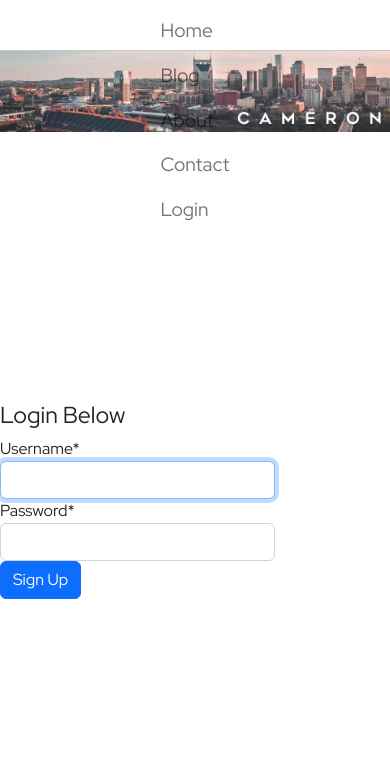
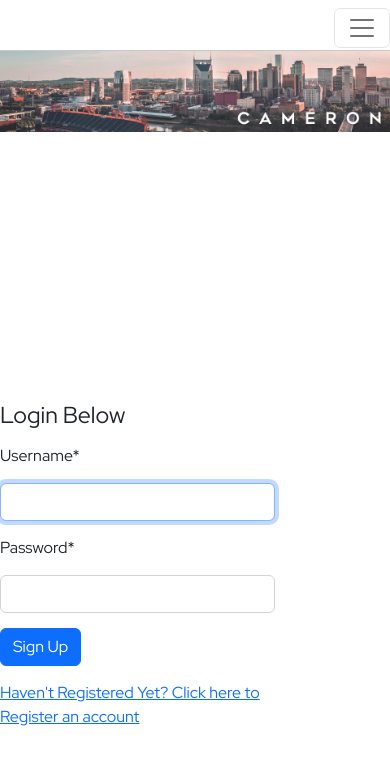
Before and after one commit to cbyroad1/blogproject, a Django app: page /account/login/ in a window 390 px wide. Shown: the top 765 px of the page. Run offline with Django 4.2, Linux system fonts and the light colour scheme; some libraries are stand-ins or nearby versions.

Commit message:
Restructured some html and css elements on the navbar, login and signup pages. Fixed links in navbar.

```diff
--- a/static/css/style.css
+++ b/static/css/style.css
@@ -17,7 +17,7 @@
 
 .nav-link-container{
     display: flex;
-    justify-content: center;
+    justify-content: end;
 }
 
 .navbar-nav li{
@@ -29,9 +29,14 @@
 /* Header */
 
 #banner-pic{
-    max-width: 100%;
+    width: 100%;
     max-height: 300px;
     display: block;
+    margin: 0px;
+}
+
+.banner-container{
+  justify-content: center;
 }
 
 .header{
@@ -39,79 +44,21 @@
     margin-bottom: 50px;
 }
 
-/* Blog Content */
 
-/* .content{
-    display: flex;
+
+/* Sign Up and Login Page */
+
+
+.login-signup-form div{
+  margin: 15px 0px 15px 0px;
 }
 
-.blog-container{
-    margin: 20px;
-}
-
-.blog-card{
-    height: 250px;
-    margin: 50px 0px 50px 0px;
-}
-
-.blog-card-image{
-    height: max-content;
-    width: max-content;
-}
-
-img{
-    max-width: 100%;
-    height: auto;
-}
-
-
-.card-content{
-    text-align: center;
-}
-
-.card-content small{
-    margin: 10px;
-    text-align: center;
-}
-
-.card-content h3{
-    font-weight:bold;
-    text-align: center;
-}
-
-.blog-description{
-    padding: 20px;
-}
-
-img{
-    max-width: 100%;
-    height: auto;
-}
-
-.profile-pic{
-    height: auto;
-    width: 50px;
-    border-radius: 50%;
-    margin: 10px;
-}
- */
-
-/* Side Content  */
-/* .side-cards{
-    border: 1px solid gainsboro;
-    padding: 15px;
-    margin: 25px;
-    background-color: #ffffff;
-}
- */
-
-/* Sign Up Page */
 .myform{
-    margin-bottom: 25px;
+  margin-bottom: 25px;
 }
 
 .signup-form{
-    width: 275px;
+  width: 275px;
 }
 
 
--- a/templates/_base.html
+++ b/templates/_base.html
@@ -11,35 +11,36 @@
         <link rel="stylesheet" href="{% static 'css/style.css' %}">
         <!-- CSS only -->
         <link href="https://cdn.jsdelivr.net/npm/bootstrap@5.2.3/dist/css/bootstrap.min.css" rel="stylesheet" integrity="sha384-rbsA2VBKQhggwzxH7pPCaAqO46MgnOM80zW1RWuH61DGLwZJEdK2Kadq2F9CUG65" crossorigin="anonymous">
-
         <link rel="stylesheet" href="https://fonts.googleapis.com/css?family=Red+Hat+Display">
     </head>
     <body style="font-family: 'Red Hat Display', sans-serif; ">
         <!-- navbar  -->
         <div class="row nav-container">
-            <div class="col-sm-1"></div>
-            <div class="col-sm-5 d-flex align-self-center"> <h2 class="" style="margin-bottom: 0px;"></h2></div>
-                <div class="col-lg-5 nav-link-container">
+            <div class="col-sm-2"></div>
+                <div class="col-lg-8 nav-link-container">
                     <nav class="navbar navbar-expand-lg navbar-light justify-content-end">
+                        <button class="navbar-toggler" type="button" data-toggle="collapse" data-target="#navbarSupportedContent" aria-controls="navbarSupportedContent" aria-expanded="false" aria-label="Toggle navigation">
+                            <span class="navbar-toggler-icon"></span>
+                        </button>
+                        <div class="collapse navbar-collapse" id="navbarNavAltMarkup">
                         <ul class="navbar-nav mr-auto">
-                            <li class="nav-link">Home</li>
+                            <li class="nav-link"><a href="{% url 'home' %}" style="color: inherit; text-decoration: none;">Home</a></li>
                             <li class="nav-link">Blog</li>
-                            <li class="nav-link">About</li>
                             <li class="nav-link">Contact</li>
                             {% if user.is_authenticated %}
                             <li class="nav-link"><a href="{% url 'logout' %}" style="color: inherit; text-decoration: none; ">Logout</a></li>
                             {% else %}
                             <li class="nav-link"><a href="{% url 'login' %}" style="color: inherit; text-decoration: none; ">Login</a></li>
                             {% endif %}
-
                         </ul>
+                        </div>
                     </nav>
                 </div>
-            <div class="col-sm-1"></div>
+            <div class="col-sm-2"></div>
         </div>
         <hr style="margin: 0px;">
-        <div class="row header" style="">
-            <div class="col-lg-12"> <img id='banner-pic' src="{% static 'images/newcameron.jpeg' %}" alt=""> </div>
+        <div class="row header">
+            <div class="col-lg-12 banner-container"> <img id='banner-pic' src="{% static 'images/newcameron.jpeg' %}" alt=""> </div>
         </div>
         {% block content %}
 
--- a/templates/accounts/login.html
+++ b/templates/accounts/login.html
@@ -5,22 +5,22 @@
 <div class="row">
     <div class="col-sm-5">
     </div>
-    <div class="col-sm-3 justify-content-center">
+    <div class="col-sm-3 justify-content-center register-login-div">
         <h3>Login Below</h3>
             <div class="signup-form">
                 {% for message in messages %}
                 {{message}}
                 {% endfor %}
-                <form method="post">
+                <form class="login-signup-form" method="post">
                     {% csrf_token %}
                     {{form|crispy}}
                     <div class="myform"><button class="btn btn-primary">Sign Up</button></div>
                 </form>
+                <a href="{% url 'signup' %}">Haven't Registered Yet? Click here to Register an account</a>
             </div>
     </div>
     <div class="col-sm-4">
     </div>
 </div>
 
-
 {% endblock content %}
--- a/templates/accounts/signup.html
+++ b/templates/accounts/signup.html
@@ -16,6 +16,7 @@
                     <div class="myform">{{form.password2|as_crispy_field}}</div>
                     <div class="myform"><button class="btn btn-primary">Sign Up</button></div>
                 </form>
+                <a href="{% url 'login' %}">Already have an account? Click here to Login</a>
             </div>
     </div>
     <div class="col-sm-4">
--- a/templates/index.html
+++ b/templates/index.html
@@ -36,7 +36,6 @@
           {% endfor %}
         </div>
     <div class="col-sm-2" style="margin: 0px 0px 0px 0px;">
-          	<!-- Choose Category Area Start -->
 							<div class="choose-category border-bottom  pt-60">
 								<h4>Choose Categories</h4>
 								<div class="category-list">
@@ -65,9 +64,6 @@
 									</ul>
 								</div>
 							</div>
-							<!-- Choose Category Area End -->
-
-          <!-- Choose Category Area Start -->
 							<div class="choose-category border-bottom  pt-60">
 								<h4>Recent Posts</h4>
 								<div class="category-list">
@@ -80,8 +76,6 @@
 									</ul>
 								</div>
 							</div>
-							<!-- Choose Category Area End -->
-
     <div class="col-sm-2"></div>
     </div>
 </div>
```
